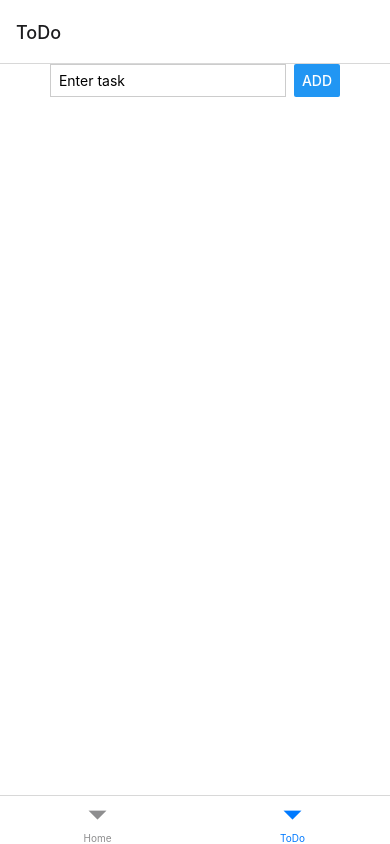
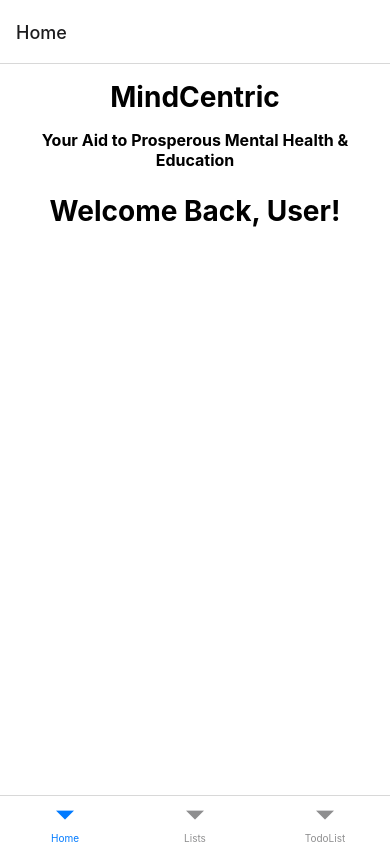
Before and after one commit to AidanGor/MindCentric, a React Native app: screen /ToDo in a window 390 px wide. Built offline with nearby package versions, Linux system fonts and the light colour scheme.

Commit message:
Working on CRUD++

```diff
--- a/Navigator.js
+++ b/Navigator.js
@@ -1,7 +1,8 @@
 import React from 'react';
 import { createBottomTabNavigator } from '@react-navigation/bottom-tabs';
 import HomeScreen from './Screens/Home';
-import ToDoScreen from './Screens/ToDo';
+import ListScreen from './Screens/ListScreen';
+import TodoListScreen from './Screens/TodoListScreen';
 
 const Tab = createBottomTabNavigator();
 
@@ -9,7 +10,8 @@
   return (
     <Tab.Navigator>
       <Tab.Screen name="Home" component={HomeScreen} />
-      <Tab.Screen name="ToDo" component={ToDoScreen} />
+      <Tab.Screen name="Lists" component={ListScreen} />
+      <Tab.Screen name="TodoList" component={TodoListScreen} />
     </Tab.Navigator>
   );
 };
--- /dev/null
+++ b/Screens/ListScreen.js
@@ -0,0 +1,67 @@
+import React, { useState } from 'react';
+import { View, Text, Button, TextInput, FlatList, StyleSheet } from 'react-native';
+
+const ListScreen = ({ navigation }) => {
+    const [listName, setListName] = useState('');
+    const [lists, setLists] = useState([]);
+
+    const addList = () => {
+      if (listName.trim() !== '') {
+        setLists([...lists, { id: Date.now().toString(), name: listName }]);
+        setListName('');
+      }
+    };
+
+    const removeList = (listId) => {
+      setLists(lists.filter((list) => list.id !== listId));
+    };
+
+    return (
+      <View style={styles.container}>
+        <TextInput
+          style={styles.input}
+          placeholder="Enter list name"
+          value={listName}
+          onChangeText={(text) => setListName(text)}
+        />
+        <Button title="Add List" onPress={addList} />
+        <FlatList
+          data={lists}
+          keyExtractor={(item) => item.id}
+          renderItem={({ item }) => (
+            <View style={styles.listItem}>
+              <TextInput
+                style={styles.editableText}
+                value={item.name}
+                onChangeText={(text) => {
+                  setLists((prevLists) =>
+                    prevLists.map((list) => (list.id === item.id ? { ...list, name: text } : list))
+                  );
+                }}
+              />
+              <Button title="Remove" onPress={() => removeList(item.id)} />
+            </View>
+          )}
+        />
+      </View>
+    );
+};
+
+const styles = StyleSheet.create({
+  container: {
+    flex: 1,
+    backgroundColor: '#fff',
+    alignItems: 'center',
+    justifyContent: 'center',
+    padding: 16,
+  },
+  input: {
+    borderWidth: 1,
+    borderColor: '#ccc',
+    marginBottom: 8,
+    paddingHorizontal: 8,
+    width: '80%',
+  },
+});
+
+export default ListScreen;
--- a/Screens/ToDo.js
+++ b/Screens/ToDo.js
@@ -1,97 +1,76 @@
-import React, { useState } from 'react';
-import { StyleSheet, Text, View, TextInput, Button, FlatList, SafeAreaView } from 'react-native';
+// import React from 'react';
+// import { StyleSheet } from 'react-native';
+// import { NavigationContainer } from '@react-navigation/native';
+// import { createStackNavigator } from '@react-navigation/stack';
+// import ToDoScreen from './ToDo';
+// import ListScreen from './ListScreen';
+// import TodoListScreen from './TodoListScreen';
 
-const ToDoScreen = () => {
-  const [task, setTask] = useState(''); // Text for tasks
-  const [tasks, setTasks] = useState([]); // Array for storing tasks
+// const Stack = createStackNavigator();
 
-  const addTask = () => {
-    if (task.trim() !== '') {
-      setTasks([...tasks, { id: Date.now().toString(), text: task }]);
-      setTask('');
-    }
-  };
+// const App = () => {
+//   return (
+//     <NavigationContainer>
+//       <Stack.Navigator initialRouteName="ToDo">
+//         <Stack.Screen name="ToDo" component={ToDoScreen} />
+//         <Stack.Screen name="Lists" component={ListScreen} />
+//         <Stack.Screen name="TodoList" component={TodoListScreen} />
+//       </Stack.Navigator>
+//     </NavigationContainer>
+//   );
+// };
 
-  const removeTask = (taskId) => {
-    setTasks(tasks.filter((t) => t.id !== taskId));
-  };
+// const styles = StyleSheet.create({
+//     container: {
+//       flex: 1,
+//       backgroundColor: '#fff',
+//       alignItems: 'center',
+//       justifyContent: 'center',
+//       padding: 16,
+//     },
+//     title: {
+//       fontSize: 28,
+//       fontWeight: 'bold',
+//       marginBottom: 16,
+//     },
+//     inputContainer: {
+//       flexDirection: 'row',
+//       marginBottom: 16,
+//     },
+//     input: {
+//       flex: 1,
+//       borderWidth: 1,
+//       borderColor: '#ccc',
+//       marginRight: 8,
+//       paddingHorizontal: 8,
+//     },
+//     listContainer: {
+//       marginBottom: 16,
+//     },
+//     listTitle: {
+//       fontSize: 20,
+//       fontWeight: 'bold',
+//       marginBottom: 8,
+//     },
+//     list: {
+//       width: '100%',
+//     },
+//     listItem: {
+//       flexDirection: 'row',
+//       justifyContent: 'space-between',
+//       alignItems: 'center',
+//       borderWidth: 1,
+//       borderColor: '#ccc',
+//       padding: 8,
+//       marginBottom: 8,
+//     },
+//     editableText: {
+//       flex: 1,
+//       borderWidth: 1,
+//       borderColor: '#ccc',
+//       paddingHorizontal: 8,
+//     },
+//   });
 
-  return (
-    <SafeAreaView style={styles.container}>
-      <View style={styles.inputContainer}>
-        <TextInput
-          style={styles.input}
-          placeholder="Enter task"
-          value={task}
-          onChangeText={(text) => setTask(text)}
-        />
-        <Button title="Add" onPress={addTask} />
-      </View>
-      <FlatList
-        style={styles.list}
-        data={tasks}
-        keyExtractor={(item) => item.id}
-        renderItem={({ item }) => (
-          <View style={styles.listItem}>
-            <TextInput
-              style={styles.editableText}
-              value={item.text}
-              onChangeText={(text) => {
-                setTasks((prevTasks) =>
-                  prevTasks.map((t) => (t.id === item.id ? { ...t, text } : t))
-                );
-              }}
-            />
-            <Button title="Remove" onPress={() => removeTask(item.id)} />
-          </View>
-        )}
-      />
-    </SafeAreaView>
-  );
-};
 
-const styles = StyleSheet.create({
-  container: {
-    flex: 1,
-    backgroundColor: '#fff',
-    alignItems: 'center',
-    justifyContent: 'center',
-    padding: 16,
-  },
-  title: {
-    fontSize: 28,
-    fontWeight: 'bold',
-    marginBottom: 16,
-  },
-  inputContainer: {
-    flexDirection: 'row',
-    marginBottom: 16,
-  },
-  input: {
-    flex: 1,
-    borderWidth: 1,
-    borderColor: '#ccc',
-    marginRight: 8,
-    paddingHorizontal: 8,
-  },
-  list: {
-    width: '100%',
-  },
-  listItem: {
-    flexDirection: 'row',
-    justifyContent: 'space-between',
-    alignItems: 'center',
-    borderWidth: 1,
-    borderColor: '#ccc',
-    padding: 8,
-    marginBottom: 8,
-  },
-  editableText: {
-    flex: 1,
-    borderWidth: 1,
-    borderColor: '#ccc',
-    paddingHorizontal: 8,
-  },
-});
-
-export default ToDoScreen;
+// export default App;
--- /dev/null
+++ b/Screens/TodoListScreen.js
@@ -0,0 +1,90 @@
+import React, { useState } from 'react';
+import { View, Text, Button, TextInput, FlatList, StyleSheet } from 'react-native';
+
+const TodoListScreen = ({ route }) => {
+  // Inside ListScreen component
+const ListScreen = ({ navigation }) => {
+    const [listName, setListName] = useState('');
+    const [lists, setLists] = useState([]);
+
+    const addList = () => {
+      if (listName.trim() !== '') {
+        setLists([...lists, { id: Date.now().toString(), name: listName }]);
+        setListName('');
+      }
+    };
+
+    const removeList = (listId) => {
+      setLists(lists.filter((list) => list.id !== listId));
+    };
+
+    return (
+      <View style={styles.container}>
+        <TextInput
+          style={styles.input}
+          placeholder="Enter list name"
+          value={listName}
+          onChangeText={(text) => setListName(text)}
+        />
+        <Button title="Add List" onPress={addList} />
+        <FlatList
+          data={lists}
+          keyExtractor={(item) => item.id}
+          renderItem={({ item }) => (
+            <View style={styles.listItem}>
+              <TextInput
+                style={styles.editableText}
+                value={item.name}
+                onChangeText={(text) => {
+                  setLists((prevLists) =>
+                    prevLists.map((list) => (list.id === item.id ? { ...list, name: text } : list))
+                  );
+                }}
+              />
+              <Button title="Remove" onPress={() => removeList(item.id)} />
+            </View>
+          )}
+        />
+      </View>
+    );
+  };
+};
+
+const styles = StyleSheet.create({
+  container: {
+    flex: 1,
+    backgroundColor: '#fff',
+    alignItems: 'center',
+    justifyContent: 'center',
+    padding: 16,
+  },
+  listTitle: {
+    fontSize: 20,
+    fontWeight: 'bold',
+    marginBottom: 8,
+  },
+  input: {
+    borderWidth: 1,
+    borderColor: '#ccc',
+    marginBottom: 8,
+    paddingHorizontal: 8,
+    width: '80%',
+  },
+  listItem: {
+    flexDirection: 'row',
+    justifyContent: 'space-between',
+    alignItems: 'center',
+    borderWidth: 1,
+    borderColor: '#ccc',
+    padding: 8,
+    marginBottom: 8,
+  },
+  editableText: {
+    flex: 1,
+    borderWidth: 1,
+    borderColor: '#ccc',
+    paddingHorizontal: 8,
+  },
+});
+
+export default TodoListScreen;
```
Also changed, not shown: 1 other file (tests, documents, lock files or other folders).
